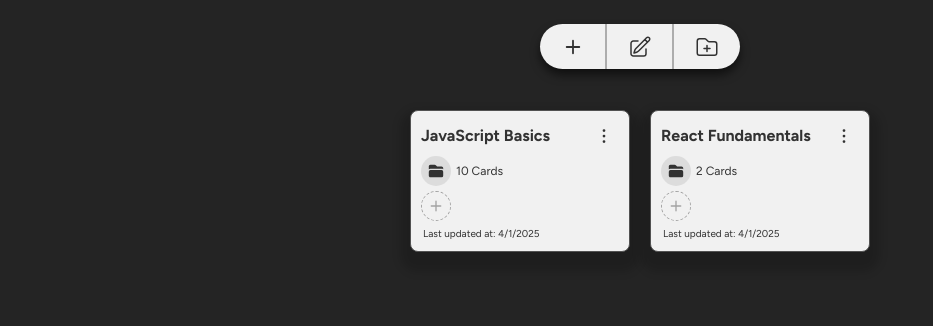
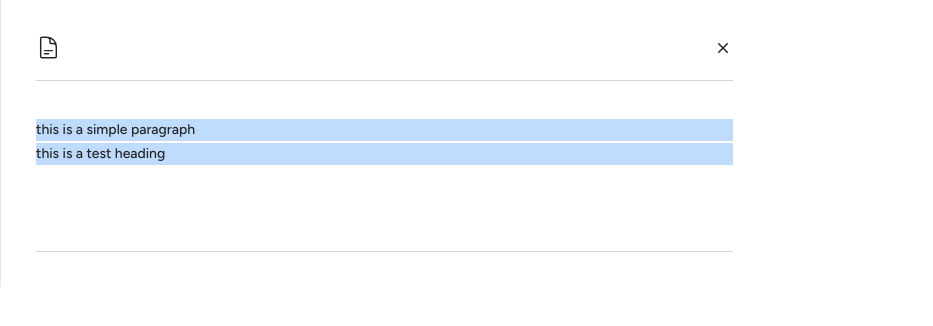
Before and after one commit to AwdreyCandido/topic, a React (Vite) app: page / in a window 1280 px wide. Shown: the top 326 px of the page, without its empty margins (0-933 px from the left). Built offline with nearby package versions, Linux system fonts and the light colour scheme.

Commit message:
config block editor

```diff
--- a/src/App.tsx
+++ b/src/App.tsx
@@ -1,11 +1,14 @@
 import { useState } from "react";
 import Home from "./pages/home/Home";
 import { CardProvider } from "./data/contexts/CardsContext";
+import CardSummary from "./components/card-summary/CardSummary";
+import { sampleDeck } from "./data/data";
 
 function App() {
   return (
     <CardProvider>
-      <Home />
+      {/* <Home /> */}
+      <CardSummary selectedCard={sampleDeck[0].flashcards[0]} selectedTopicId={1}/>
     </CardProvider>
   );
 }
--- a/src/components/card-summary/CardSummary.tsx
+++ b/src/components/card-summary/CardSummary.tsx
@@ -1,18 +1,25 @@
-import React, { useEffect, useState } from "react";
+import React, { useEffect, useLayoutEffect, useRef, useState } from "react";
 import { HiOutlineDocumentText } from "react-icons/hi2";
 import { HiMiniXMark } from "react-icons/hi2";
 import { useCardContext } from "../../data/contexts/CardsContext";
+import { blocks } from "../../data/blocks";
+import { Block } from "../../data/models/types";
 
 interface CardSummaryProps {
   selectedCard?: any;
-  selectedTopicId: number;
+  selectedTopicId?: number;
 }
 
 const CardSummary: React.FC<CardSummaryProps> = ({
   selectedCard,
   selectedTopicId,
 }) => {
+  const [selectedLine, setSelectedLine] = useState<any>(0);
+  const [lastAddedId, setLastAddedId] = useState<number | null>(null);
   const [card, setCard] = useState<any | null>(null);
+  const [rows, setRows] = useState<Block[]>(blocks);
+  const rowsRef = useRef(null);
+
   const { selectedCardId, deckList, selectCard, selectedTopic } =
     useCardContext();
 
@@ -21,15 +28,74 @@ const CardSummary: React.FC<CardSummaryProps> = ({
     (card) => card.id === selectedCardId
   );
 
-  useEffect(() => {
+  useLayoutEffect(() => {
     // const selected: cardModel = cards[selectedCard];
-    setCard(selectedCard);
-  }, [selectedCard]);
+    setCard(selectedCard); // n apagar
+
+    if (lastAddedId) {
+      focusRow(lastAddedId);
+    }
+  }, [selectedCard, lastAddedId]);
+
+  function handleAddLine(e: React.KeyboardEvent): void {
+    if (e.key === "Enter") {
+      e.preventDefault();
+      const newPosition = selectedLine + 1;
+      const newContent = [...rows];
+      const newId = Math.random() + new Date().getUTCMilliseconds();
+      const newBlock = {
+        id: newId,
+        type: "paragraph",
+        element: "p",
+        position: newPosition,
+        content: [
+          {
+            type: "text",
+            text: "this is an added paragraph" + (rows.length + 1),
+            style: "",
+            attributes: [],
+          },
+        ],
+      };
+      newContent.splice(newPosition, 0, newBlock);
+      setLastAddedId(newBlock.id);
+      const updated = newContent.map((b, i) => ({ ...b, position: i }));
+
+      setRows(updated);
+      console.log(selectedLine, newBlock, newContent);
+    }
+  }
+
+  function getMap() {
+    if (!rowsRef.current) {
+      rowsRef.current = new Map<number, { current: HTMLElement }>();
+    }
+    return rowsRef.current;
+  }
+
+  function focusRow(id: number) {
+    const map = getMap();
+    const node = map.get(id);
+    node.current.focus();
+
+    const editable: HTMLElement = node.current.querySelector("[data-block-id]");
+    if (editable) {
+      console.log('editable', editable.getAttribute("data-block-position"))
+
+      const range = document.createRange();
+      const sel = window.getSelection();
+      range.selectNodeContents(editable);
+      range.collapse(false); // place cursor at end
+      sel?.removeAllRanges();
+      sel?.addRange(range);
+      setSelectedLine(editable.getAttribute("data-block-position"))
+    }
+  }
 
   return (
     <section
       style={{ width: card ? "60vw" : "0px" }}
-      className={`duration-300 font-figtree ${
+      className={`duration-300 font-figtree text-neutral-800 ${
         card ? "border-l-[.1rem] border-black-5" : ""
       }`}
     >
@@ -56,9 +122,50 @@ const CardSummary: React.FC<CardSummaryProps> = ({
             contentEditable="true"
             suppressContentEditableWarning
             autoFocus
-            className="flex flex-col  min-h-[10rem] gap-2 mb-4 text-[1.4rem] font-medium outline-none cursor-text"
+            onKeyDown={(e) => handleAddLine(e)}
+            className="flex flex-col min-h-[10rem] gap-2 mb-4 text-[1.4rem] font-medium outline-none cursor-text"
           >
             <div> {selected?.answer}</div>
+            <div>
+              {rows?.map((block, index) => {
+                const Element = block.element as keyof JSX.IntrinsicElements;
+
+                return (
+                  <div key={index} data-block-type="outer-block">
+                    <div data-block-type="container-block">
+                      {block.content.map((item) => {
+                        return (
+                          <div
+                            key={block.id}
+                            ref={(node) => {
+                              const map = getMap();
+                              if (node) map.set(block.id, { current: node });
+                              else map.delete(block.id);
+                            }}
+                            data-block-type="content-block"
+                            data-block-line={block.position}
+                            data-content-type={block.type}
+                            data-content-element={block.element}
+                            onClick={() => setSelectedLine(block.position)}
+                            tabIndex={-1}
+                            className="focus:outline-none"
+                          >
+                            <Element
+                              className="min-h-[2.2rem] bg-blue-200 my-1"
+                              data-block-id={block.id}
+                              data-content-type={item.type}
+                              data-block-position={block.position}
+                            >
+                              {item.text}
+                            </Element>
+                          </div>
+                        );
+                      })}
+                    </div>
+                  </div>
+                );
+              })}
+            </div>
           </div>
         </div>
       </div>
--- /dev/null
+++ b/src/data/blocks.ts
@@ -0,0 +1,46 @@
+import { Block } from "./models/types";
+
+export const blocks: Block[] = [
+  {
+    id: 1,
+    type: "paragraph",
+    element: "p",
+    position: 0, // to make it draggable
+    content: [
+      {
+        type: "text",
+        text: "this is a simple paragraph",
+        style: "",
+        attributes: [
+          {
+            type: "bold",
+          },
+          {
+            type: "italic",
+          },
+          {
+            type: "strike",
+          },
+        ],
+      },
+    ],
+  },
+  {
+    id: 2,
+    type: "heading",
+    element: "h1",
+    position: 1, // to make it draggable
+    content: [
+      {
+        type: "text",
+        text: "this is a test heading",
+        style: "",
+        attributes: [
+          {
+            type: "bold",
+          },
+        ],
+      },
+    ],
+  },
+];
--- a/src/data/models/types.ts
+++ b/src/data/models/types.ts
@@ -22,3 +22,25 @@ export interface Tag {
   name: string;
   color: string;
 }
+
+
+/* :::::::::::::::::::::::::::::::::::::::: */
+
+export type Attribute = {
+  type: "bold" | "italic" | "strike" | string;
+};
+
+export type Content = {
+  type: "text" | string;
+  text: string;
+  style: string;
+  attributes: Attribute[];
+};
+
+export type Block = {
+  id: number;
+  type: "paragraph" | string;
+  element: string;
+  position: number;
+  content: Content[];
+};
```
Also changed, not shown: src/data/data.ts (+32 -0 lines).
